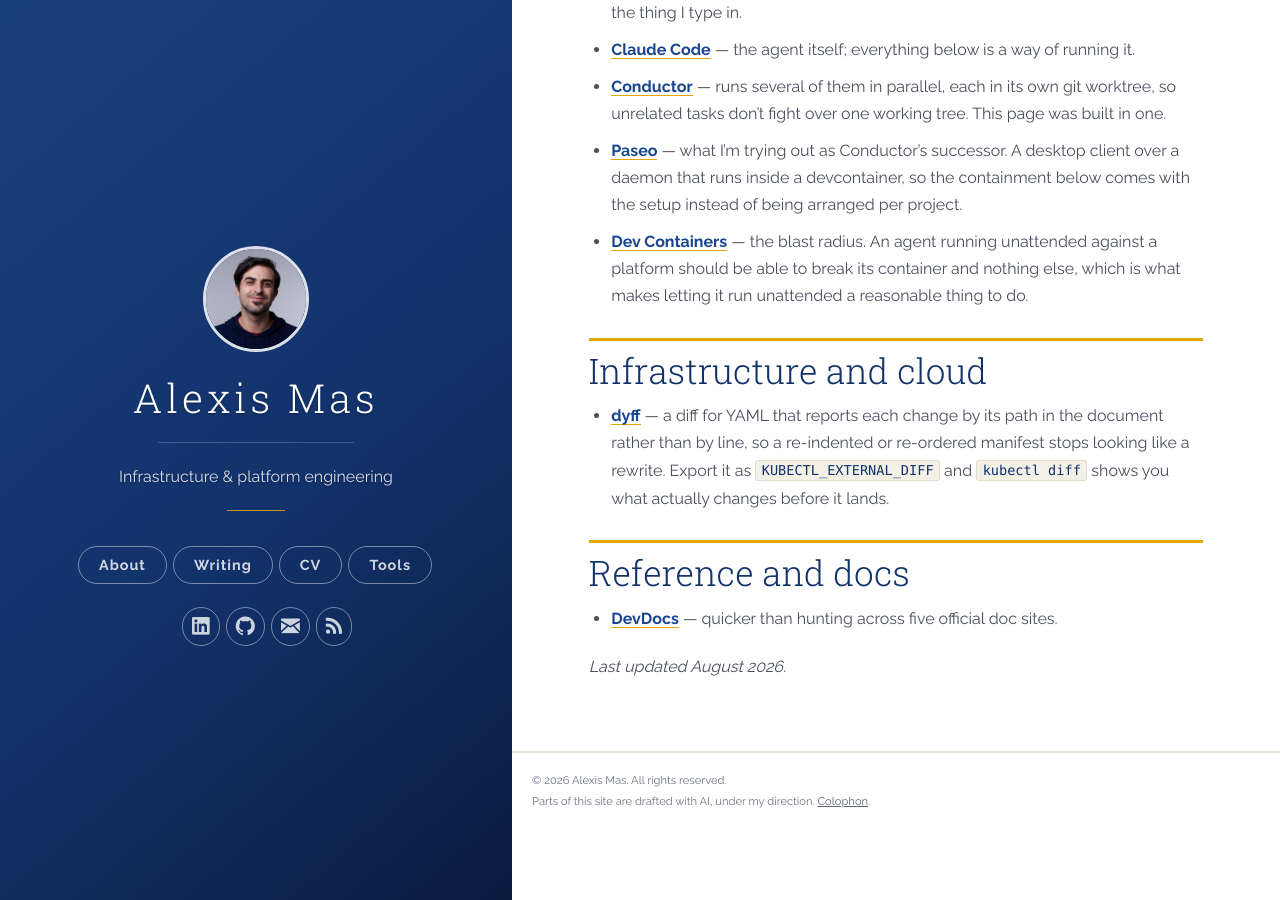
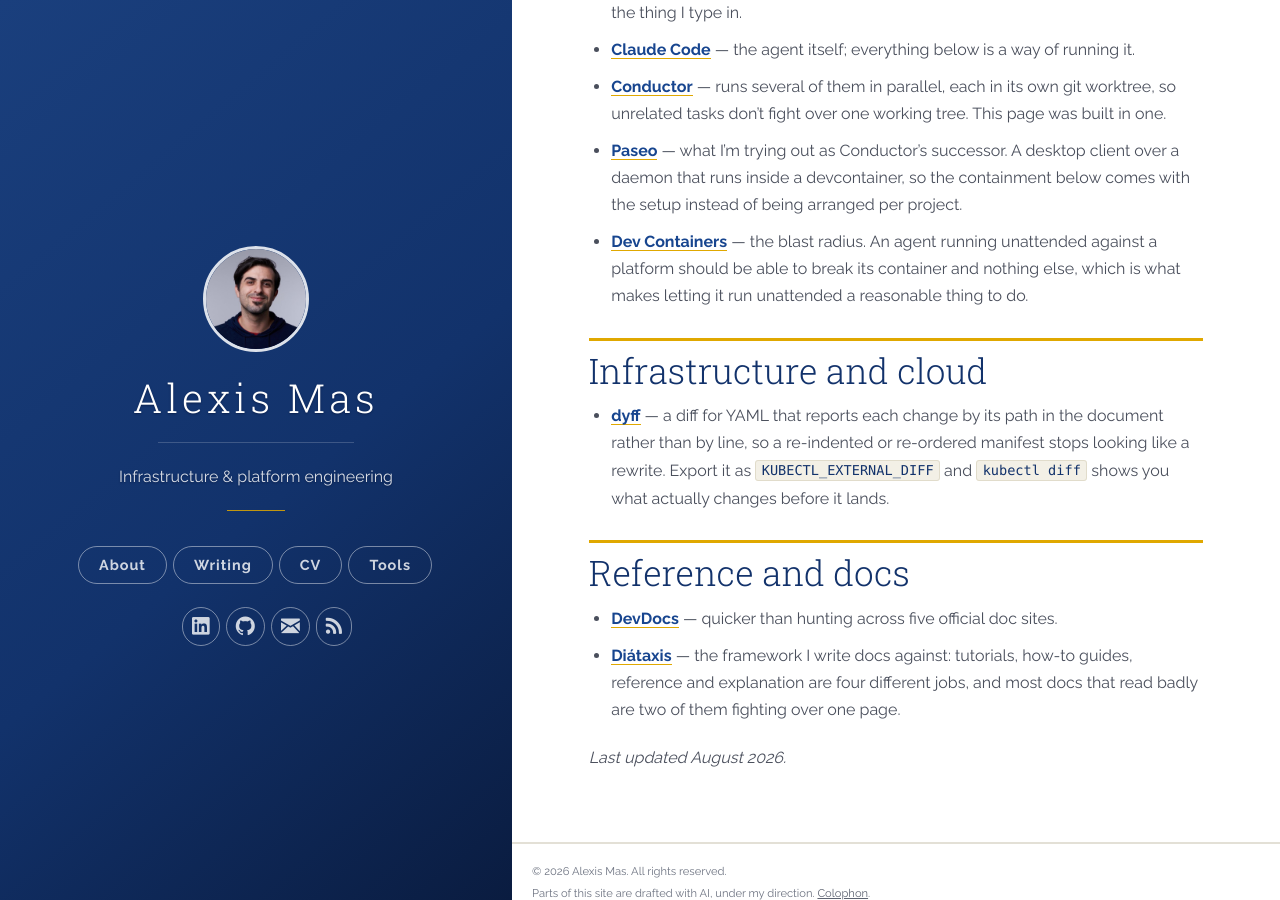
Before and after one commit to Axxiss/axxiss.github.io, a Jekyll site: the page built from tools.md, in a window 1280 px wide and 900 px high, scrolled down 657 px. Built offline with Jekyll 4.4.1, drawn with Linux system fonts in a browser that asks for light colours; nearby versions of some CDN libraries.

Commit message:
Add Diátaxis to the tools page
Diátaxis is the framework I write docs against, so it belongs alongside the
tools I run. Listed under Reference and docs, after DevDocs.

```diff
--- a/tools.md
+++ b/tools.md
@@ -51,6 +51,9 @@
 ## Reference and docs
 
 - **[DevDocs](https://devdocs.io)** — quicker than hunting across five official doc sites.
+- **[Diátaxis](https://diataxis.fr)** — the framework I write docs against:
+  tutorials, how-to guides, reference and explanation are four different jobs,
+  and most docs that read badly are two of them fighting over one page.
 
 {% comment %}
 Uncomment a section once it has at least one entry, so the page never ships an
```
